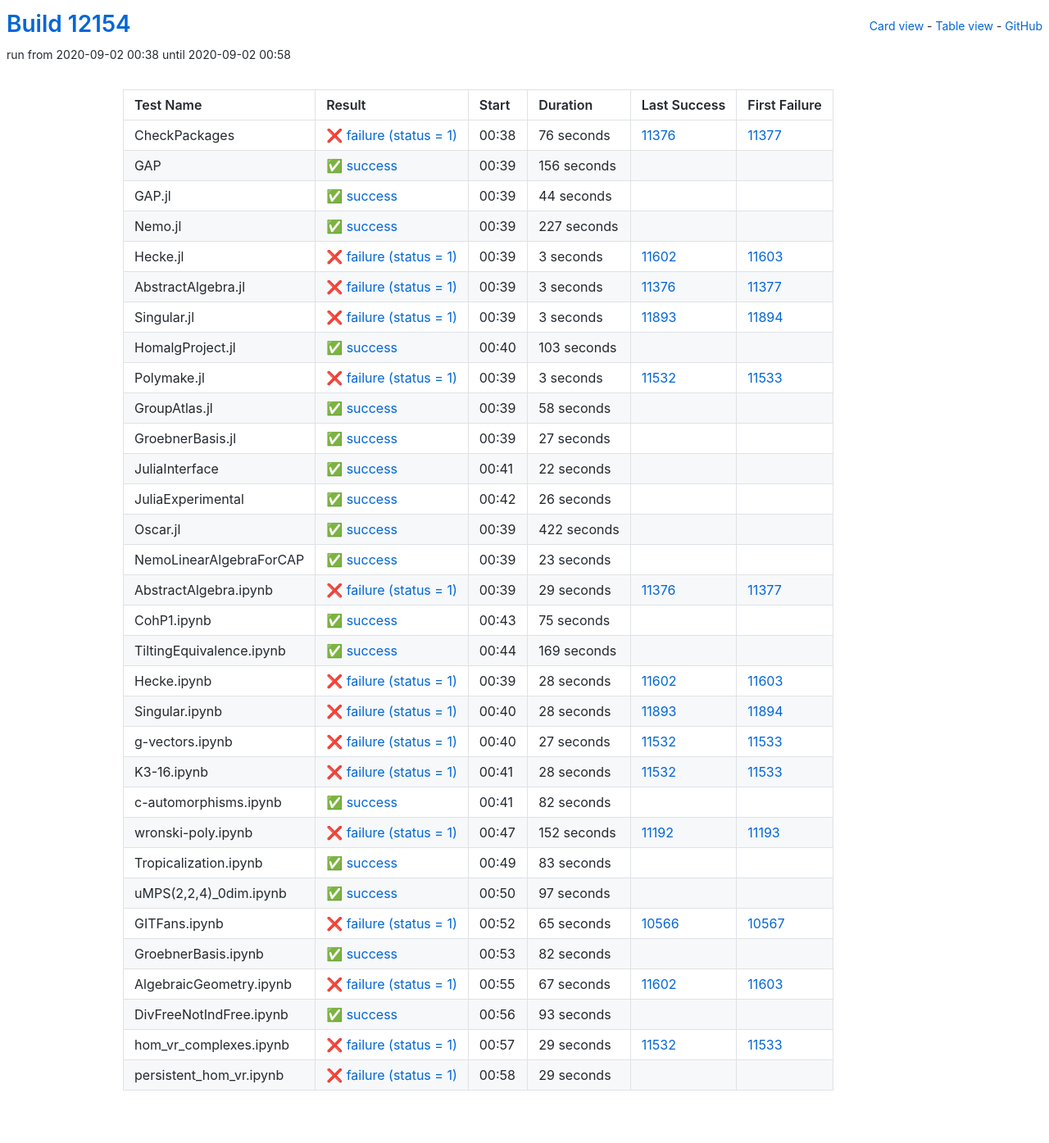
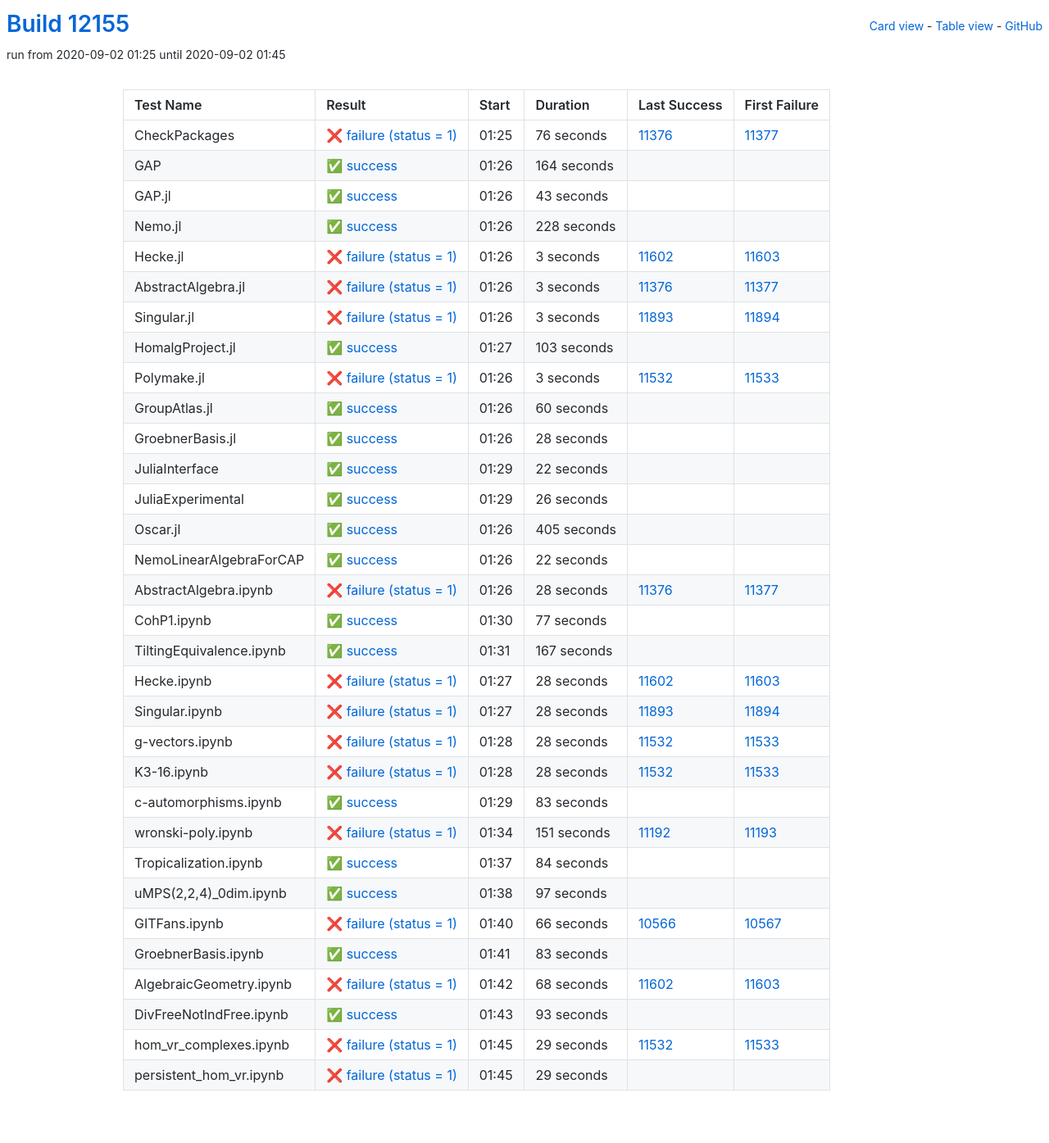
Before and after one commit to oscar-system/oscar-ci-status, a Jekyll site: the page built from table.html, in a window 1280 px wide. Shown: the whole page at 82% size. Built offline with Jekyll 4.4.1, drawn with Linux system fonts in a browser that asks for light colours.

Commit message:
Build #12155

```diff
--- a/_data/ci.yml
+++ b/_data/ci.yml
@@ -1,6 +1,6 @@
 ---
-build: 12154
-build_url: https://oscarci.mathematik.uni-kl.de/job/oscar/12154/
+build: 12155
+build_url: https://oscarci.mathematik.uni-kl.de/job/oscar/12155/
 job: oscar
 organization: oscar-system
 repo: oscar-ci-status
@@ -8,8 +8,8 @@
 tests:
 - name: CheckPackages
   id: checkpackages
-  log: https://oscarci.mathematik.uni-kl.de/job/oscar/12154/artifact/logs/build-12154/CheckPackages.log
-  start: 2020-09-02 00:38
+  log: https://oscarci.mathematik.uni-kl.de/job/oscar/12155/artifact/logs/build-12155/CheckPackages.log
+  start: 2020-09-02 01:25
   success: false
   exitcode: 1
   status: failure
@@ -20,44 +20,44 @@
   first_failure_url: https://oscarci.mathematik.uni-kl.de/job/oscar/11377/
 - name: GAP
   id: gap
-  log: https://oscarci.mathematik.uni-kl.de/job/oscar/12154/artifact/logs/build-12154/GAP.log
-  start: 2020-09-02 00:39
+  log: https://oscarci.mathematik.uni-kl.de/job/oscar/12155/artifact/logs/build-12155/GAP.log
+  start: 2020-09-02 01:26
   success: true
   exitcode: 0
   status: success
-  duration: 156
+  duration: 164
   last_success: false
   last_success_url:
   first_failure: false
   first_failure_url:
 - name: GAP.jl
   id: gap-jl
-  log: https://oscarci.mathematik.uni-kl.de/job/oscar/12154/artifact/logs/build-12154/GAP.jl.log
-  start: 2020-09-02 00:39
+  log: https://oscarci.mathematik.uni-kl.de/job/oscar/12155/artifact/logs/build-12155/GAP.jl.log
+  start: 2020-09-02 01:26
   success: true
   exitcode: 0
   status: success
-  duration: 44
+  duration: 43
   last_success: false
   last_success_url:
   first_failure: false
   first_failure_url:
 - name: Nemo.jl
   id: nemo-jl
-  log: https://oscarci.mathematik.uni-kl.de/job/oscar/12154/artifact/logs/build-12154/Nemo.jl.log
-  start: 2020-09-02 00:39
+  log: https://oscarci.mathematik.uni-kl.de/job/oscar/12155/artifact/logs/build-12155/Nemo.jl.log
+  start: 2020-09-02 01:26
   success: true
   exitcode: 0
   status: success
-  duration: 227
+  duration: 228
   last_success: false
   last_success_url:
   first_failure: false
   first_failure_url:
 - name: Hecke.jl
   id: hecke-jl
-  log: https://oscarci.mathematik.uni-kl.de/job/oscar/12154/artifact/logs/build-12154/Hecke.jl.log
-  start: 2020-09-02 00:39
+  log: https://oscarci.mathematik.uni-kl.de/job/oscar/12155/artifact/logs/build-12155/Hecke.jl.log
+  start: 2020-09-02 01:26
   success: false
   exitcode: 1
   status: failure
@@ -68,8 +68,8 @@
   first_failure_url: https://oscarci.mathematik.uni-kl.de/job/oscar/11603/
 - name: AbstractAlgebra.jl
   id: abstractalgebra-jl
-  log: https://oscarci.mathematik.uni-kl.de/job/oscar/12154/artifact/logs/build-12154/AbstractAlgebra.jl.log
-  start: 2020-09-02 00:39
+  log: https://oscarci.mathematik.uni-kl.de/job/oscar/12155/artifact/logs/build-12155/AbstractAlgebra.jl.log
+  start: 2020-09-02 01:26
   success: false
   exitcode: 1
   status: failure
@@ -80,8 +80,8 @@
   first_failure_url: https://oscarci.mathematik.uni-kl.de/job/oscar/11377/
 - name: Singular.jl
   id: singular-jl
-  log: https://oscarci.mathematik.uni-kl.de/job/oscar/12154/artifact/logs/build-12154/Singular.jl.log
-  start: 2020-09-02 00:39
+  log: https://oscarci.mathematik.uni-kl.de/job/oscar/12155/artifact/logs/build-12155/Singular.jl.log
+  start: 2020-09-02 01:26
   success: false
   exitcode: 1
   status: failure
@@ -92,8 +92,8 @@
   first_failure_url: https://oscarci.mathematik.uni-kl.de/job/oscar/11894/
 - name: HomalgProject.jl
   id: homalgproject-jl
-  log: https://oscarci.mathematik.uni-kl.de/job/oscar/12154/artifact/logs/build-12154/HomalgProject.jl.log
-  start: 2020-09-02 00:40
+  log: https://oscarci.mathematik.uni-kl.de/job/oscar/12155/artifact/logs/build-12155/HomalgProject.jl.log
+  start: 2020-09-02 01:27
   success: true
   exitcode: 0
   status: success
@@ -104,8 +104,8 @@
   first_failure_url:
 - name: Polymake.jl
   id: polymake-jl
-  log: https://oscarci.mathematik.uni-kl.de/job/oscar/12154/artifact/logs/build-12154/Polymake.jl.log
-  start: 2020-09-02 00:39
+  log: https://oscarci.mathematik.uni-kl.de/job/oscar/12155/artifact/logs/build-12155/Polymake.jl.log
+  start: 2020-09-02 01:26
   success: false
   exitcode: 1
   status: failure
@@ -116,32 +116,32 @@
   first_failure_url: https://oscarci.mathematik.uni-kl.de/job/oscar/11533/
 - name: GroupAtlas.jl
   id: groupatlas-jl
-  log: https://oscarci.mathematik.uni-kl.de/job/oscar/12154/artifact/logs/build-12154/GroupAtlas.jl.log
-  start: 2020-09-02 00:39
+  log: https://oscarci.mathematik.uni-kl.de/job/oscar/12155/artifact/logs/build-12155/GroupAtlas.jl.log
+  start: 2020-09-02 01:26
   success: true
   exitcode: 0
   status: success
-  duration: 58
+  duration: 60
   last_success: false
   last_success_url:
   first_failure: false
   first_failure_url:
 - name: GroebnerBasis.jl
   id: groebnerbasis-jl
-  log: https://oscarci.mathematik.uni-kl.de/job/oscar/12154/artifact/logs/build-12154/GroebnerBasis.jl.log
-  start: 2020-09-02 00:39
+  log: https://oscarci.mathematik.uni-kl.de/job/oscar/12155/artifact/logs/build-12155/GroebnerBasis.jl.log
+  start: 2020-09-02 01:26
   success: true
   exitcode: 0
   status: success
-  duration: 27
+  duration: 28
   last_success: false
   last_success_url:
   first_failure: false
   first_failure_url:
 - name: JuliaInterface
   id: juliainterface
-  log: https://oscarci.mathematik.uni-kl.de/job/oscar/12154/artifact/logs/build-12154/JuliaInterface.log
-  start: 2020-09-02 00:41
+  log: https://oscarci.mathematik.uni-kl.de/job/oscar/12155/artifact/logs/build-12155/JuliaInterface.log
+  start: 2020-09-02 01:29
   success: true
   exitcode: 0
   status: success
@@ -152,8 +152,8 @@
   first_failure_url:
 - name: JuliaExperimental
   id: juliaexperimental
-  log: https://oscarci.mathematik.uni-kl.de/job/oscar/12154/artifact/logs/build-12154/JuliaExperimental.log
-  start: 2020-09-02 00:42
+  log: https://oscarci.mathematik.uni-kl.de/job/oscar/12155/artifact/logs/build-12155/JuliaExperimental.log
+  start: 2020-09-02 01:29
   success: true
   exitcode: 0
   status: success
@@ -164,68 +164,68 @@
   first_failure_url:
 - name: Oscar.jl
   id: oscar-jl
-  log: https://oscarci.mathematik.uni-kl.de/job/oscar/12154/artifact/logs/build-12154/Oscar.jl.log
-  start: 2020-09-02 00:39
+  log: https://oscarci.mathematik.uni-kl.de/job/oscar/12155/artifact/logs/build-12155/Oscar.jl.log
+  start: 2020-09-02 01:26
   success: true
   exitcode: 0
   status: success
-  duration: 422
+  duration: 405
   last_success: false
   last_success_url:
   first_failure: false
   first_failure_url:
 - name: NemoLinearAlgebraForCAP
   id: nemolinearalgebraforcap
-  log: https://oscarci.mathematik.uni-kl.de/job/oscar/12154/artifact/logs/build-12154/NemoLinearAlgebraForCAP.log
-  start: 2020-09-02 00:39
+  log: https://oscarci.mathematik.uni-kl.de/job/oscar/12155/artifact/logs/build-12155/NemoLinearAlgebraForCAP.log
+  start: 2020-09-02 01:26
   success: true
   exitcode: 0
   status: success
-  duration: 23
+  duration: 22
   last_success: false
   last_success_url:
   first_failure: false
   first_failure_url:
 - name: AbstractAlgebra.ipynb
   id: abstractalgebra-ipynb
-  log: https://oscarci.mathematik.uni-kl.de/job/oscar/12154/artifact/logs/build-12154/AbstractAlgebra.ipynb.log
-  start: 2020-09-02 00:39
+  log: https://oscarci.mathematik.uni-kl.de/job/oscar/12155/artifact/logs/build-12155/AbstractAlgebra.ipynb.log
+  start: 2020-09-02 01:26
   success: false
   exitcode: 1
   status: failure
-  duration: 29
+  duration: 28
   last_success: 11376
   last_success_url: https://oscarci.mathematik.uni-kl.de/job/oscar/11376/
   first_failure: 11377
   first_failure_url: https://oscarci.mathematik.uni-kl.de/job/oscar/11377/
 - name: CohP1.ipynb
   id: cohp1-ipynb
-  log: https://oscarci.mathematik.uni-kl.de/job/oscar/12154/artifact/logs/build-12154/CohP1.ipynb.log
-  start: 2020-09-02 00:43
+  log: https://oscarci.mathematik.uni-kl.de/job/oscar/12155/artifact/logs/build-12155/CohP1.ipynb.log
+  start: 2020-09-02 01:30
   success: true
   exitcode: 0
   status: success
-  duration: 75
+  duration: 77
   last_success: false
   last_success_url:
   first_failure: false
   first_failure_url:
 - name: TiltingEquivalence.ipynb
   id: tiltingequivalence-ipynb
-  log: https://oscarci.mathematik.uni-kl.de/job/oscar/12154/artifact/logs/build-12154/TiltingEquivalence.ipynb.log
-  start: 2020-09-02 00:44
+  log: https://oscarci.mathematik.uni-kl.de/job/oscar/12155/artifact/logs/build-12155/TiltingEquivalence.ipynb.log
+  start: 2020-09-02 01:31
   success: true
   exitcode: 0
   status: success
-  duration: 169
+  duration: 167
   last_success: false
   last_success_url:
   first_failure: false
   first_failure_url:
 - name: Hecke.ipynb
   id: hecke-ipynb
-  log: https://oscarci.mathematik.uni-kl.de/job/oscar/12154/artifact/logs/build-12154/Hecke.ipynb.log
-  start: 2020-09-02 00:39
+  log: https://oscarci.mathematik.uni-kl.de/job/oscar/12155/artifact/logs/build-12155/Hecke.ipynb.log
+  start: 2020-09-02 01:27
   success: false
   exitcode: 1
   status: failure
@@ -236,8 +236,8 @@
   first_failure_url: https://oscarci.mathematik.uni-kl.de/job/oscar/11603/
 - name: Singular.ipynb
   id: singular-ipynb
-  log: https://oscarci.mathematik.uni-kl.de/job/oscar/12154/artifact/logs/build-12154/Singular.ipynb.log
-  start: 2020-09-02 00:40
+  log: https://oscarci.mathematik.uni-kl.de/job/oscar/12155/artifact/logs/build-12155/Singular.ipynb.log
+  start: 2020-09-02 01:27
   success: false
   exitcode: 1
   status: failure
@@ -248,20 +248,20 @@
   first_failure_url: https://oscarci.mathematik.uni-kl.de/job/oscar/11894/
 - name: g-vectors.ipynb
   id: g-vectors-ipynb
-  log: https://oscarci.mathematik.uni-kl.de/job/oscar/12154/artifact/logs/build-12154/g-vectors.ipynb.log
-  start: 2020-09-02 00:40
+  log: https://oscarci.mathematik.uni-kl.de/job/oscar/12155/artifact/logs/build-12155/g-vectors.ipynb.log
+  start: 2020-09-02 01:28
   success: false
   exitcode: 1
   status: failure
-  duration: 27
+  duration: 28
   last_success: 11532
   last_success_url: https://oscarci.mathematik.uni-kl.de/job/oscar/11532/
   first_failure: 11533
   first_failure_url: https://oscarci.mathematik.uni-kl.de/job/oscar/11533/
 - name: K3-16.ipynb
   id: k3-16-ipynb
-  log: https://oscarci.mathematik.uni-kl.de/job/oscar/12154/artifact/logs/build-12154/K3-16.ipynb.log
-  start: 2020-09-02 00:41
+  log: https://oscarci.mathematik.uni-kl.de/job/oscar/12155/artifact/logs/build-12155/K3-16.ipynb.log
+  start: 2020-09-02 01:28
   success: false
   exitcode: 1
   status: failure
@@ -272,32 +272,8 @@
   first_failure_url: https://oscarci.mathematik.uni-kl.de/job/oscar/11533/
 - name: c-automorphisms.ipynb
   id: c-automorphisms-ipynb
-  log: https://oscarci.mathematik.uni-kl.de/job/oscar/12154/artifact/logs/build-12154/c-automorphisms.ipynb.log
-  start: 2020-09-02 00:41
-  success: true
-  exitcode: 0
-  status: success
-  duration: 82
-  last_success: false
-  last_success_url:
-  first_failure: false
-  first_failure_url:
-- name: wronski-poly.ipynb
-  id: wronski-poly-ipynb
-  log: https://oscarci.mathematik.uni-kl.de/job/oscar/12154/artifact/logs/build-12154/wronski-poly.ipynb.log
-  start: 2020-09-02 00:47
-  success: false
-  exitcode: 1
-  status: failure
-  duration: 152
-  last_success: 11192
-  last_success_url: https://oscarci.mathematik.uni-kl.de/job/oscar/11192/
-  first_failure: 11193
-  first_failure_url: https://oscarci.mathematik.uni-kl.de/job/oscar/11193/
-- name: Tropicalization.ipynb
-  id: tropicalization-ipynb
-  log: https://oscarci.mathematik.uni-kl.de/job/oscar/12154/artifact/logs/build-12154/Tropicalization.ipynb.log
-  start: 2020-09-02 00:49
+  log: https://oscarci.mathematik.uni-kl.de/job/oscar/12155/artifact/logs/build-12155/c-automorphisms.ipynb.log
+  start: 2020-09-02 01:29
   success: true
   exitcode: 0
   status: success
@@ -306,10 +282,34 @@
   last_success_url:
   first_failure: false
   first_failure_url:
+- name: wronski-poly.ipynb
+  id: wronski-poly-ipynb
+  log: https://oscarci.mathematik.uni-kl.de/job/oscar/12155/artifact/logs/build-12155/wronski-poly.ipynb.log
+  start: 2020-09-02 01:34
+  success: false
+  exitcode: 1
+  status: failure
+  duration: 151
+  last_success: 11192
+  last_success_url: https://oscarci.mathematik.uni-kl.de/job/oscar/11192/
+  first_failure: 11193
+  first_failure_url: https://oscarci.mathematik.uni-kl.de/job/oscar/11193/
+- name: Tropicalization.ipynb
+  id: tropicalization-ipynb
+  log: https://oscarci.mathematik.uni-kl.de/job/oscar/12155/artifact/logs/build-12155/Tropicalization.ipynb.log
+  start: 2020-09-02 01:37
+  success: true
+  exitcode: 0
+  status: success
+  duration: 84
+  last_success: false
+  last_success_url:
+  first_failure: false
+  first_failure_url:
 - name: uMPS(2,2,4)_0dim.ipynb
   id: umps-2-2-4-0dim-ipynb
-  log: https://oscarci.mathematik.uni-kl.de/job/oscar/12154/artifact/logs/build-12154/uMPS-2-2-4-_0dim.ipynb.log
-  start: 2020-09-02 00:50
+  log: https://oscarci.mathematik.uni-kl.de/job/oscar/12155/artifact/logs/build-12155/uMPS-2-2-4-_0dim.ipynb.log
+  start: 2020-09-02 01:38
   success: true
   exitcode: 0
   status: success
@@ -320,44 +320,44 @@
   first_failure_url:
 - name: GITFans.ipynb
   id: gitfans-ipynb
-  log: https://oscarci.mathematik.uni-kl.de/job/oscar/12154/artifact/logs/build-12154/GITFans.ipynb.log
-  start: 2020-09-02 00:52
+  log: https://oscarci.mathematik.uni-kl.de/job/oscar/12155/artifact/logs/build-12155/GITFans.ipynb.log
+  start: 2020-09-02 01:40
   success: false
   exitcode: 1
   status: failure
-  duration: 65
+  duration: 66
   last_success: 10566
   last_success_url: https://oscarci.mathematik.uni-kl.de/job/oscar/10566/
   first_failure: 10567
   first_failure_url: https://oscarci.mathematik.uni-kl.de/job/oscar/10567/
 - name: GroebnerBasis.ipynb
   id: groebnerbasis-ipynb
-  log: https://oscarci.mathematik.uni-kl.de/job/oscar/12154/artifact/logs/build-12154/GroebnerBasis.ipynb.log
-  start: 2020-09-02 00:53
+  log: https://oscarci.mathematik.uni-kl.de/job/oscar/12155/artifact/logs/build-12155/GroebnerBasis.ipynb.log
+  start: 2020-09-02 01:41
   success: true
   exitcode: 0
   status: success
-  duration: 82
+  duration: 83
   last_success: false
   last_success_url:
   first_failure: false
   first_failure_url:
 - name: AlgebraicGeometry.ipynb
   id: algebraicgeometry-ipynb
-  log: https://oscarci.mathematik.uni-kl.de/job/oscar/12154/artifact/logs/build-12154/AlgebraicGeometry.ipynb.log
-  start: 2020-09-02 00:55
+  log: https://oscarci.mathematik.uni-kl.de/job/oscar/12155/artifact/logs/build-12155/AlgebraicGeometry.ipynb.log
+  start: 2020-09-02 01:42
   success: false
   exitcode: 1
   status: failure
-  duration: 67
+  duration: 68
   last_success: 11602
   last_success_url: https://oscarci.mathematik.uni-kl.de/job/oscar/11602/
   first_failure: 11603
   first_failure_url: https://oscarci.mathematik.uni-kl.de/job/oscar/11603/
 - name: DivFreeNotIndFree.ipynb
   id: divfreenotindfree-ipynb
-  log: https://oscarci.mathematik.uni-kl.de/job/oscar/12154/artifact/logs/build-12154/DivFreeNotIndFree.ipynb.log
-  start: 2020-09-02 00:56
+  log: https://oscarci.mathematik.uni-kl.de/job/oscar/12155/artifact/logs/build-12155/DivFreeNotIndFree.ipynb.log
+  start: 2020-09-02 01:43
   success: true
   exitcode: 0
   status: success
@@ -368,8 +368,8 @@
   first_failure_url:
 - name: hom_vr_complexes.ipynb
   id: hom-vr-complexes-ipynb
-  log: https://oscarci.mathematik.uni-kl.de/job/oscar/12154/artifact/logs/build-12154/hom_vr_complexes.ipynb.log
-  start: 2020-09-02 00:57
+  log: https://oscarci.mathematik.uni-kl.de/job/oscar/12155/artifact/logs/build-12155/hom_vr_complexes.ipynb.log
+  start: 2020-09-02 01:45
   success: false
   exitcode: 1
   status: failure
@@ -380,8 +380,8 @@
   first_failure_url: https://oscarci.mathematik.uni-kl.de/job/oscar/11533/
 - name: persistent_hom_vr.ipynb
   id: persistent-hom-vr-ipynb
-  log: https://oscarci.mathematik.uni-kl.de/job/oscar/12154/artifact/logs/build-12154/persistent_hom_vr.ipynb.log
-  start: 2020-09-02 00:58
+  log: https://oscarci.mathematik.uni-kl.de/job/oscar/12155/artifact/logs/build-12155/persistent_hom_vr.ipynb.log
+  start: 2020-09-02 01:45
   success: false
   exitcode: 1
   status: failure
```
Also changed, not shown: README.md.
